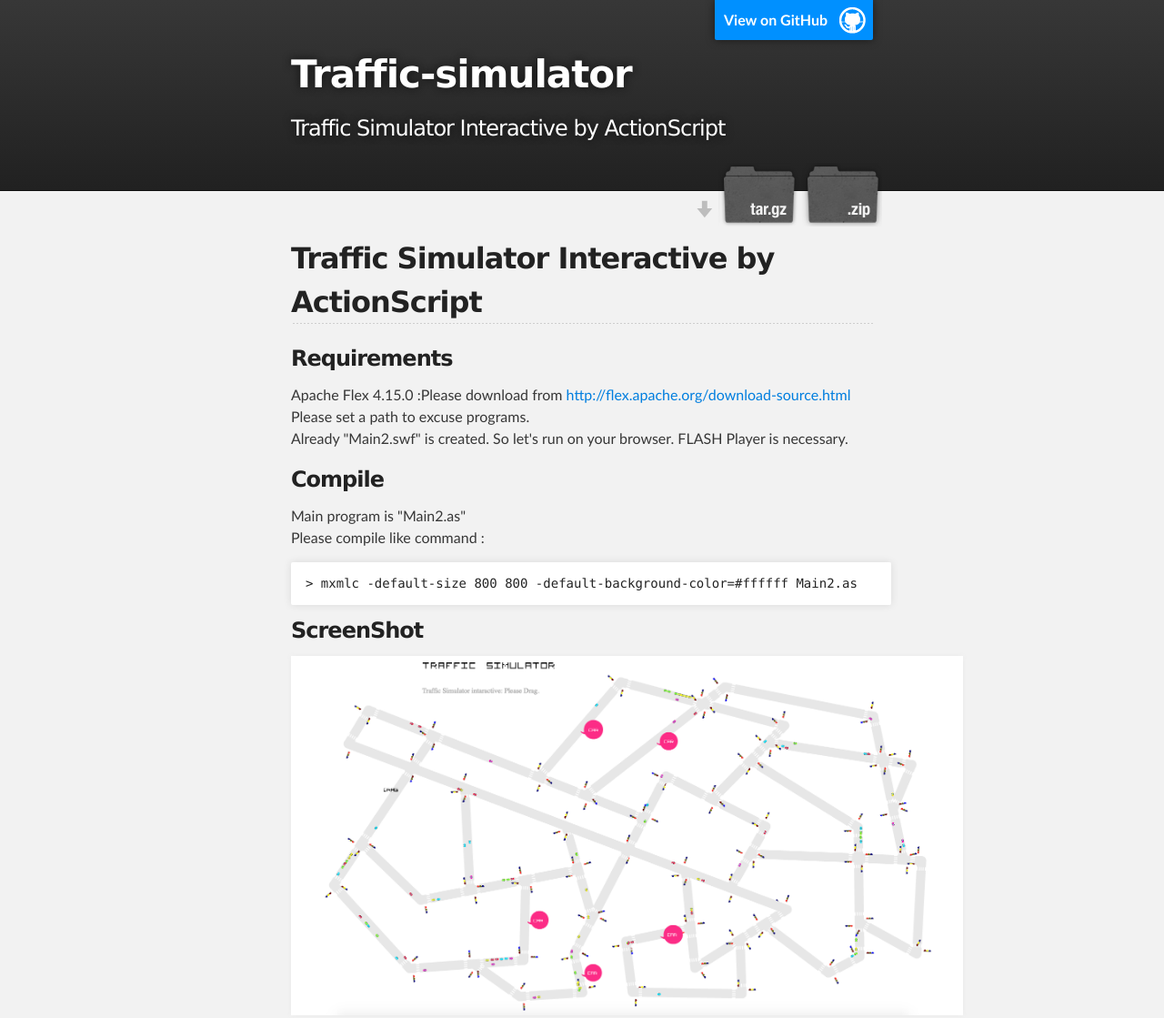
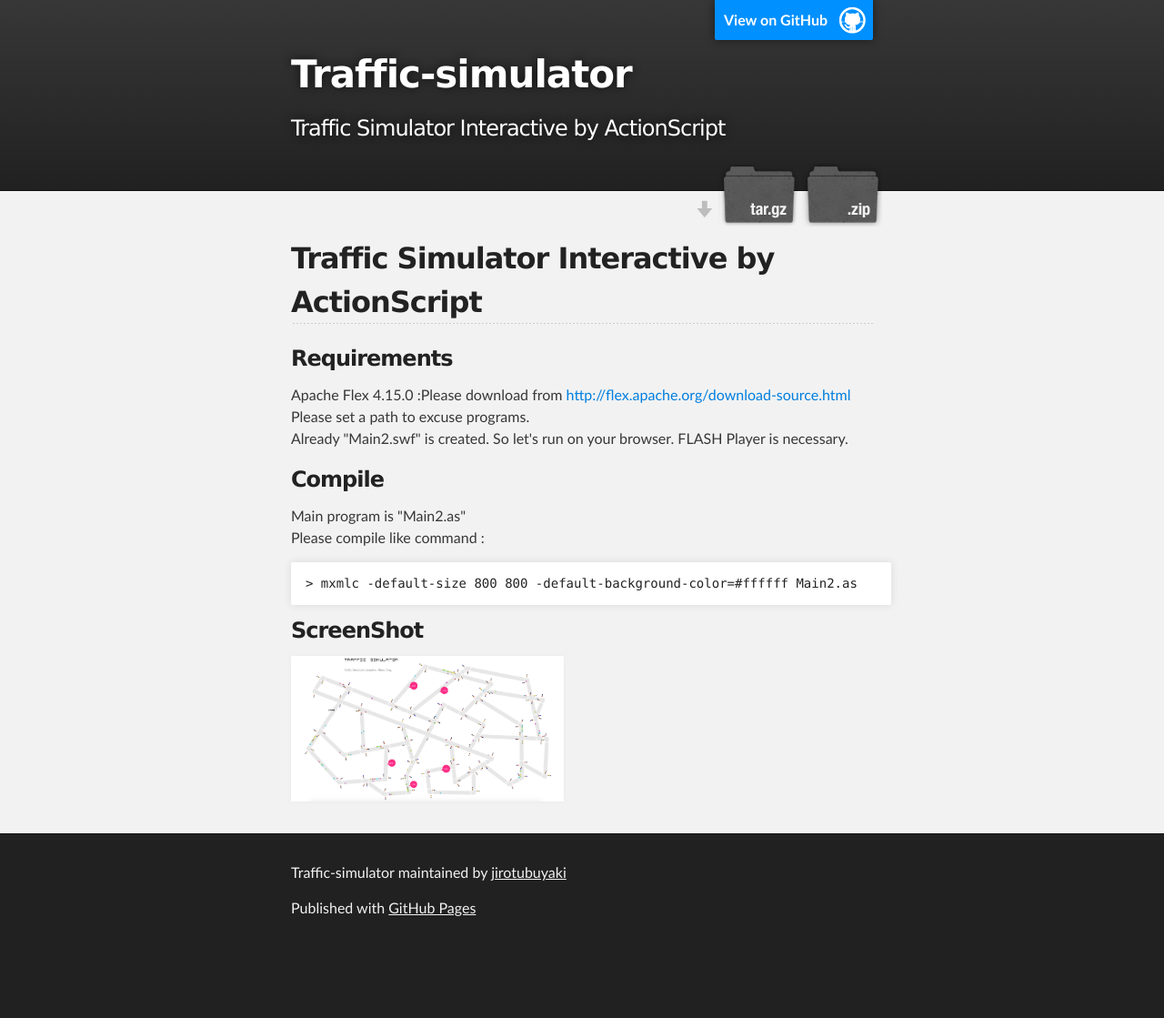
Before and after one commit to jirotubuyaki/Traffic-Simulator, a plain HTML site: page index.html in a window 1280 px wide. Shown: the top 1119 px of the page at 91% size. After the commit the page ends 1045 px from the top, so only its background shows below. Drawn offline with Linux system fonts and the light colour scheme.

Commit message:
Update index.html

```diff
--- a/index.html
+++ b/index.html
@@ -53,7 +53,7 @@ Please compile like command :  </p>
 <h3>
 <a id="screenshot" class="anchor" href="#screenshot" aria-hidden="true"><span aria-hidden="true" class="octicon octicon-link"></span></a>ScreenShot</h3>
 
-<p><img src="https://jirotubuyaki.github.io/Traffic-Simulator/screenshot.png" alt="ScreenShot">  </p>
+<p><img width="300px" src="https://jirotubuyaki.github.io/Traffic-Simulator/screenshot.png" alt="ScreenShot">  </p>
       </section>
     </div>
 
```
